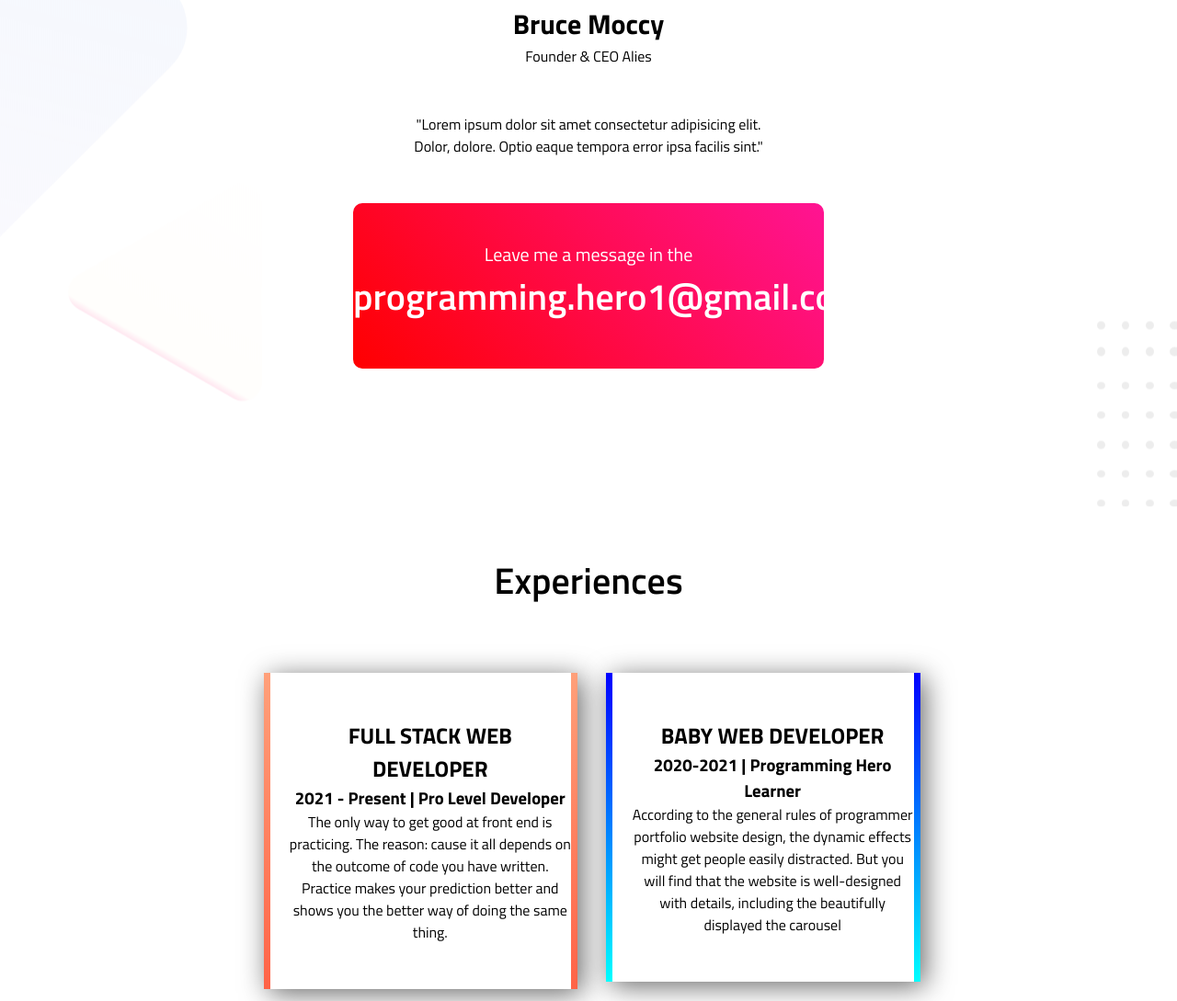
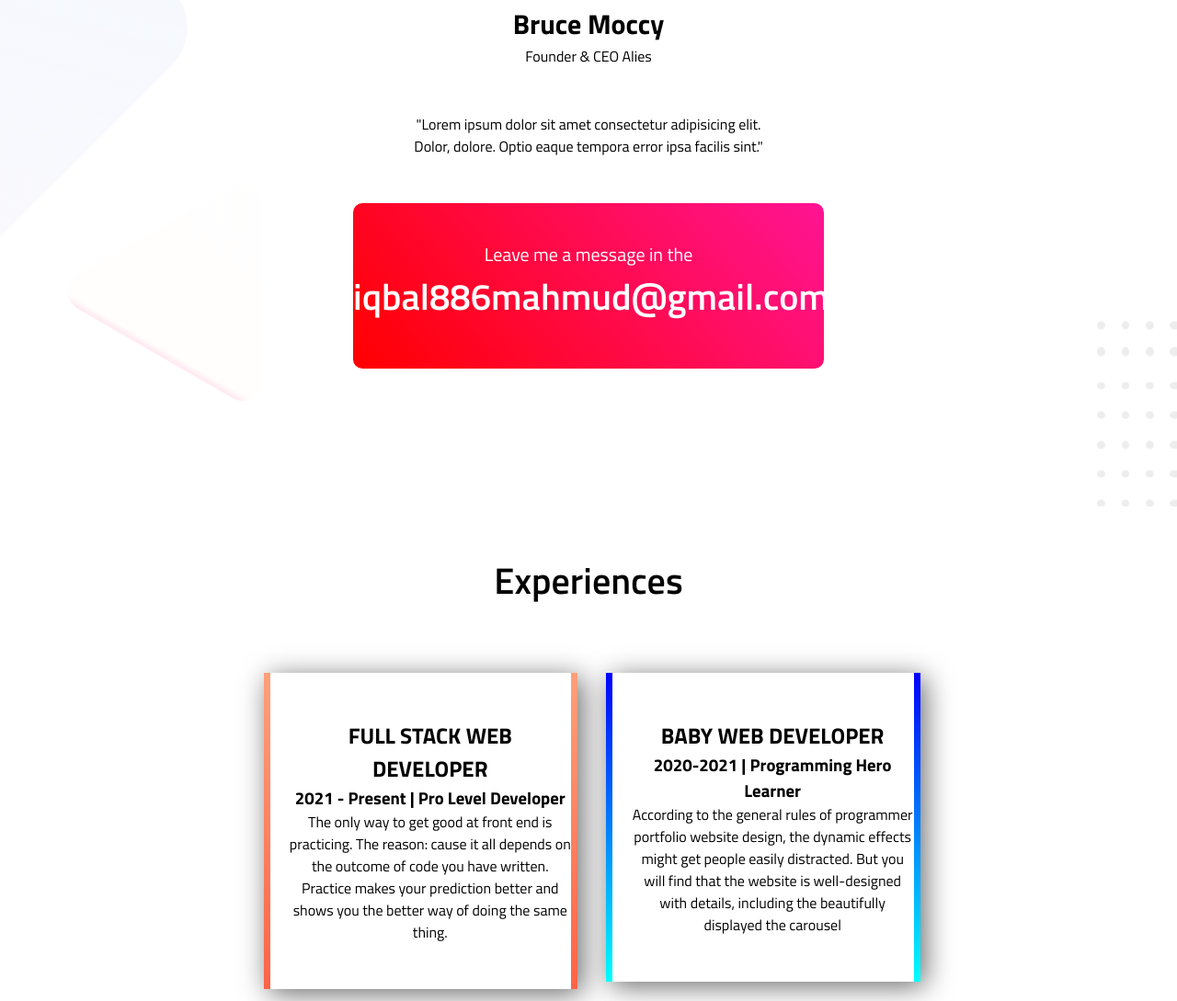
Before and after one commit to mahmud886/personal-website, a plain HTML site: page index.html in a window 1280 px wide. Shown: the part 2601-3690 px from the top of the page at 92% size. Drawn offline with Linux system fonts and the light colour scheme.

Commit message:
some changes fixed

```diff
--- a/index.html
+++ b/index.html
@@ -133,9 +133,8 @@
             </div>
             <div class="message-box">
                 <p class="mail-paragraph">Leave me a message in the</p>
-                <p class="mail-address">programming.hero1@gmail.com</p>
+                <p class="mail-address">iqbal886mahmud@gmail.com</p>
             </div>
-
         </section>
 
         <!--
--- a/style.css
+++ b/style.css
@@ -188,7 +188,6 @@ h4 {
     text-align: center;
     background-image: linear-gradient(50deg, red, deeppink);
     border-radius: 10px;
-
 }
 .mail-paragraph {
     font-size: 20px;
```
